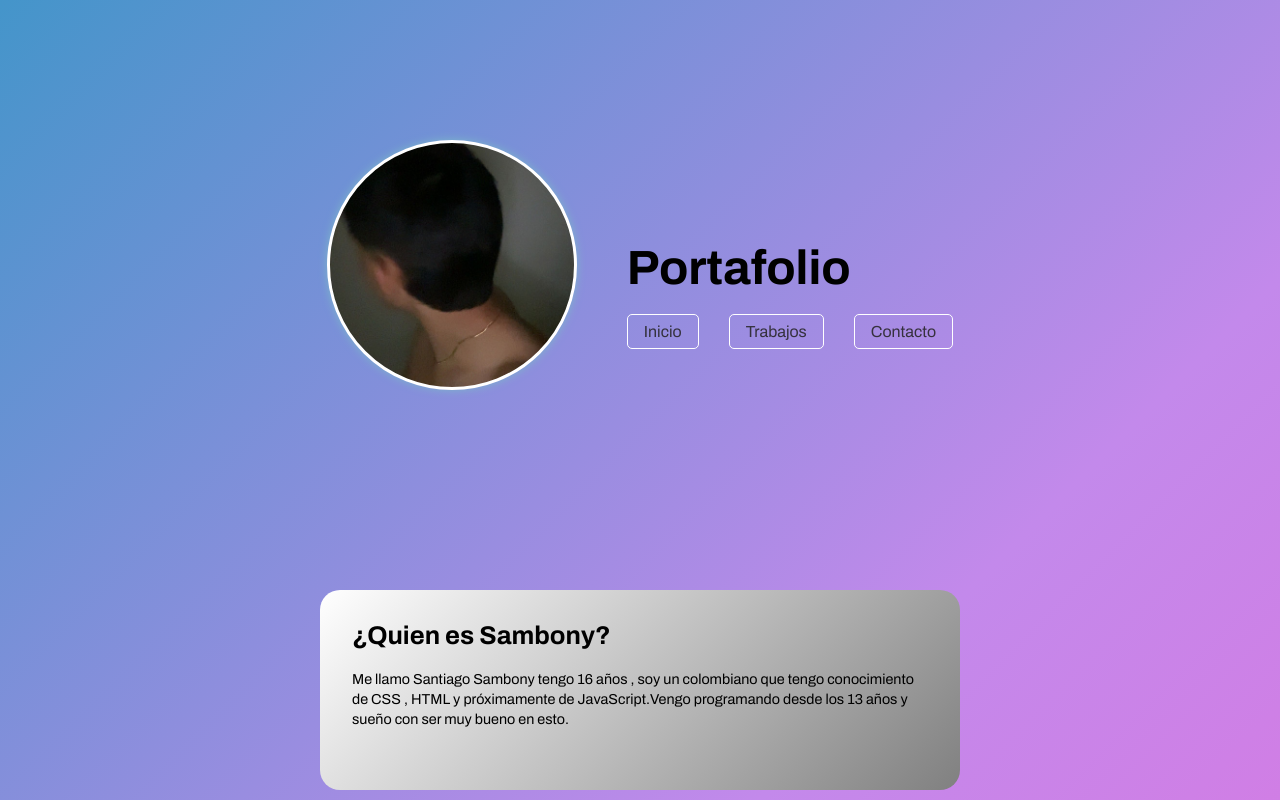
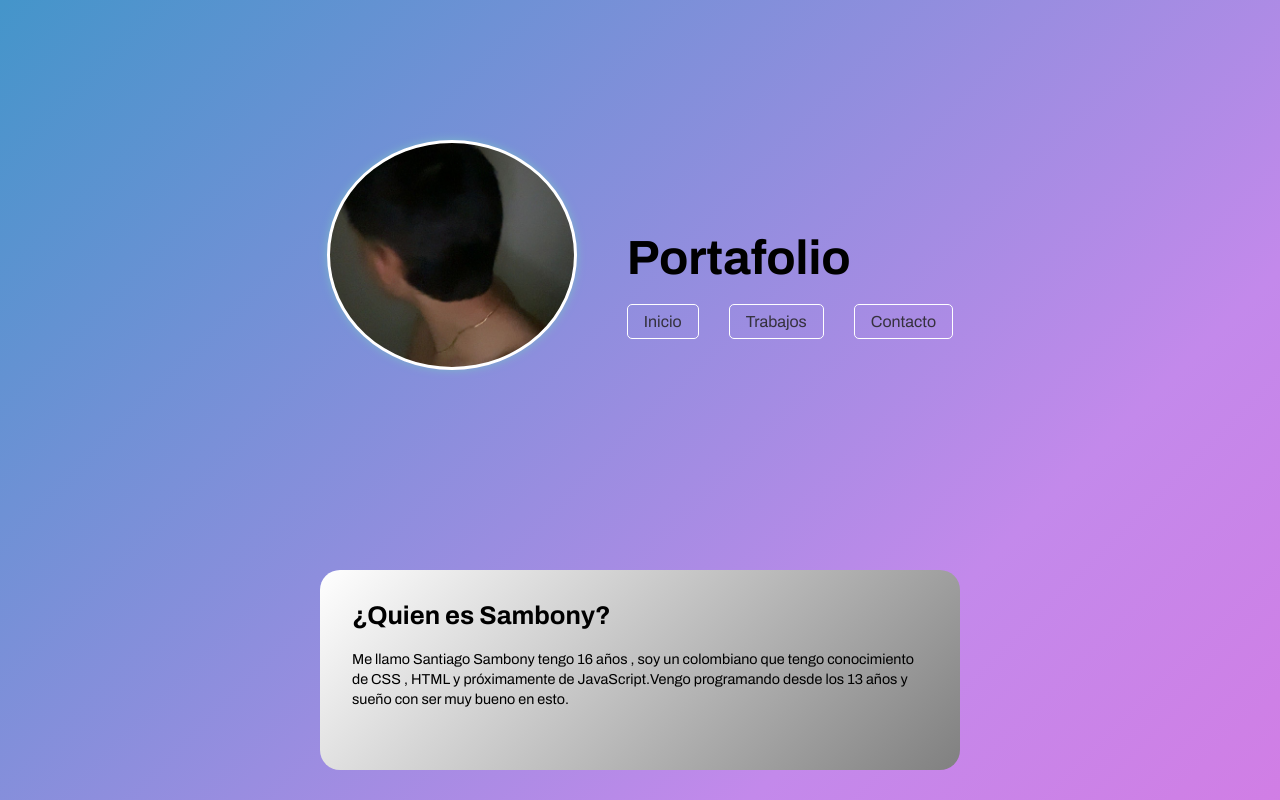
Before and after one commit to zSantiCG/Sambony, a plain HTML site: page index.html in a window 1280 px wide. Shown: the top 800 px of the page. Drawn offline with Linux system fonts and the light colour scheme.

Commit message:
Adaptation for phone #1

```diff
--- a/css/style.css
+++ b/css/style.css
@@ -76,7 +76,7 @@ body{
     color: #242323dc;
 }
 
-.main__list__items:active{
+.main__list__items:hover{
     text-decoration: none;
     background-color: #615e5e6c;
 
@@ -195,7 +195,7 @@ body{
 
 }
 
-.trabajos__btm:active{
+.trabajos__btm:hover{
     display: inline-block;
     text-decoration: none;
     background-color: rgba(240, 248, 255, 0.363);
@@ -309,4 +309,16 @@ body{
         margin-top: 8px;
 
     }
+
+    .main__img{
+        width: 250px;
+        height: 230px;
+        border-radius: 50%;
+        border: 3px solid white;
+        box-shadow: 0px 0px 9px #7bb7c9;
+        margin-top: 140px;
+        background-image: linear-gradient(#ffffff00, #ffffff00), url("../assets/icon.jpeg");
+        background-position: center;
+        background-size: cover;
+    }
 }
```
